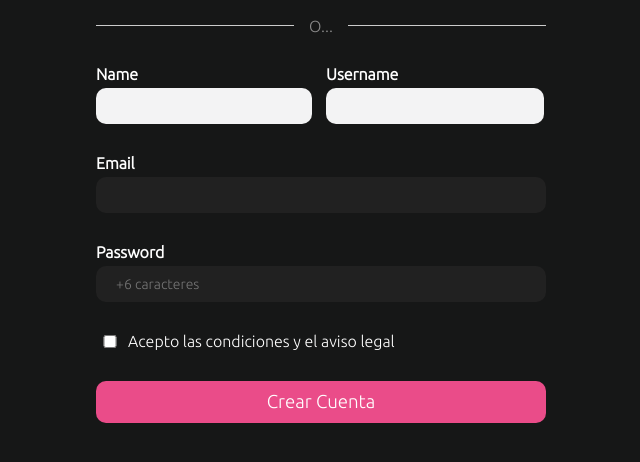
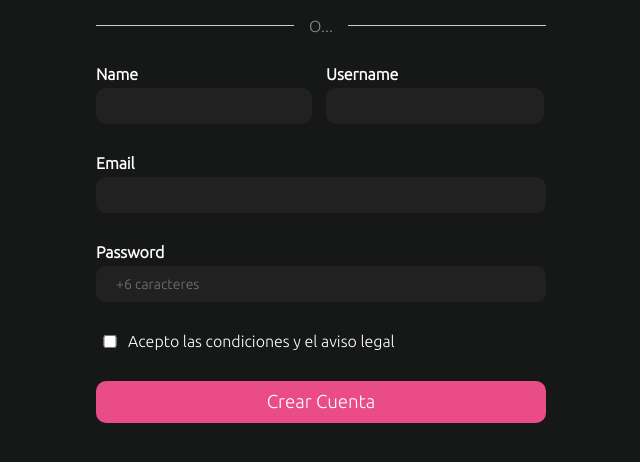
Before and after one commit to Kfassolb/OB-HTML_Y_CSS, a website: page Formulario/login.html in a window 1280 px wide. Shown: the part 150-612 px from the top of the page, without its empty margins (319-959 px from the left). Drawn offline with Linux system fonts and the light colour scheme.

Commit message:
Se agregó el color oscuro al fondo de los inputs

```diff
--- a/Formulario/css/login.css
+++ b/Formulario/css/login.css
@@ -113,7 +113,7 @@ label span{
 
 .section-inputs label input {
     width: 81%;
-    background-color: #f3f3f4;
+    background-color: #212121;
     border: none;
     padding: 10px 20px;
     border-radius: 10px;
```
